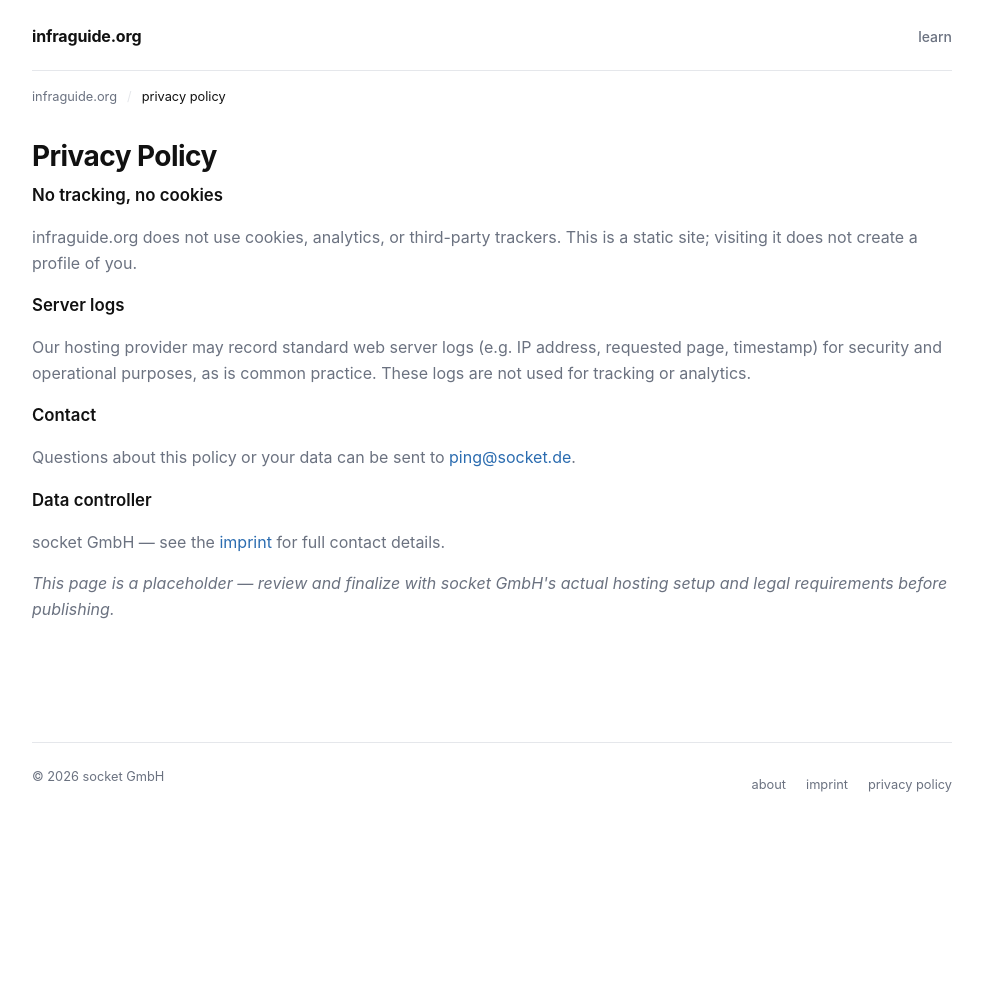
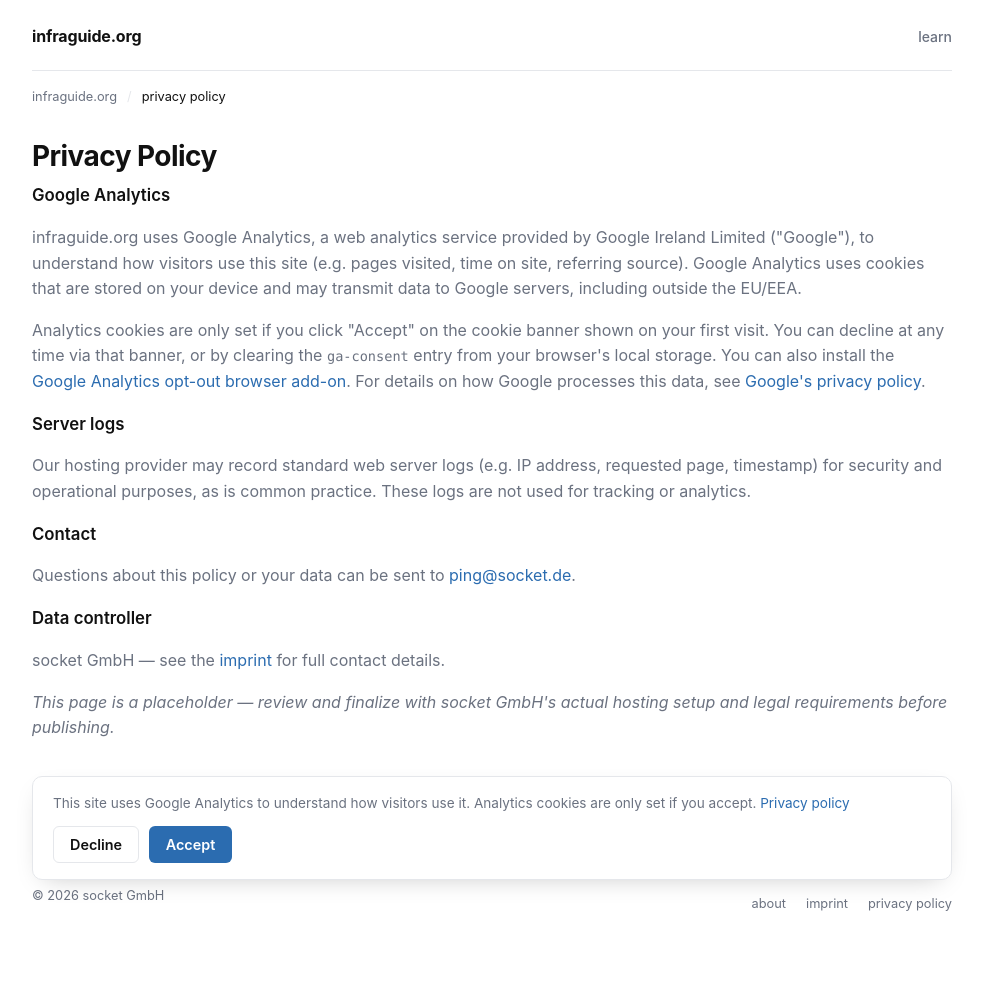
Before and after one commit to codecap/infraguide, a Jekyll site: the page built from privacy/index.md, in a window 1280 px wide. Shown: the whole page, without its empty margins (148-1131 px from the left). Built offline with Jekyll 4.4.1, drawn with Linux system fonts in a browser that asks for light colours; before the commit the page ends 900 px from its top, so only the background shows below that.

Commit message:
Add consent-gated Google Analytics
GA4 (G-BNHX3DX017) only loads after a visitor accepts the cookie
banner; choice is remembered in localStorage. Privacy policy updated
to match the actual consent flow.

Co-Authored-By: Claude Sonnet 5 <noreply@anthropic.com>

```diff
--- a/_layouts/default.html
+++ b/_layouts/default.html
@@ -43,5 +43,57 @@
       </nav>
     </div>
   </footer>
+
+  <div id="cookie-consent" class="cookie-consent" hidden>
+    <p>
+      This site uses Google Analytics to understand how visitors use it.
+      Analytics cookies are only set if you accept.
+      <a href="{{ '/privacy/' | relative_url }}">Privacy policy</a>
+    </p>
+    <div class="cookie-consent-actions">
+      <button type="button" class="btn btn--ghost" data-consent="decline">Decline</button>
+      <button type="button" class="btn btn--primary" data-consent="accept">Accept</button>
+    </div>
+  </div>
+
+  <script>
+    (function () {
+      var GA_ID = 'G-BNHX3DX017';
+      var STORAGE_KEY = 'ga-consent';
+
+      function loadGA() {
+        var s = document.createElement('script');
+        s.async = true;
+        s.src = 'https://www.googletagmanager.com/gtag/js?id=' + GA_ID;
+        document.head.appendChild(s);
+
+        window.dataLayer = window.dataLayer || [];
+        function gtag() { dataLayer.push(arguments); }
+        window.gtag = gtag;
+        gtag('js', new Date());
+        gtag('config', GA_ID);
+      }
+
+      var consent = localStorage.getItem(STORAGE_KEY);
+      if (consent === 'granted') {
+        loadGA();
+        return;
+      }
+      if (consent === 'denied') {
+        return;
+      }
+
+      var banner = document.getElementById('cookie-consent');
+      if (!banner) return;
+      banner.hidden = false;
+      banner.addEventListener('click', function (e) {
+        var action = e.target.getAttribute('data-consent');
+        if (!action) return;
+        localStorage.setItem(STORAGE_KEY, action === 'accept' ? 'granted' : 'denied');
+        if (action === 'accept') loadGA();
+        banner.hidden = true;
+      });
+    })();
+  </script>
 </body>
 </html>
--- a/assets/style.css
+++ b/assets/style.css
@@ -686,6 +686,50 @@ footer a:hover {
   color: var(--color-accent);
 }
 
+/* Cookie consent */
+
+.cookie-consent {
+  position: fixed;
+  left: 1.25rem;
+  right: 1.25rem;
+  bottom: 1.25rem;
+  z-index: 100;
+  display: flex;
+  align-items: center;
+  justify-content: space-between;
+  flex-wrap: wrap;
+  gap: 0.75rem 1.5rem;
+  max-width: calc(var(--max-width) - 2.5rem);
+  margin: 0 auto;
+  padding: 1rem 1.25rem;
+  background: var(--color-bg);
+  border: 1px solid var(--color-border);
+  border-radius: var(--radius);
+  box-shadow: 0 8px 24px -12px rgba(0, 0, 0, 0.25);
+}
+
+.cookie-consent p {
+  font-size: 0.85rem;
+  color: var(--color-muted);
+  margin: 0;
+}
+
+.cookie-consent-actions {
+  display: flex;
+  gap: 0.6rem;
+  flex-shrink: 0;
+}
+
+.cookie-consent-actions .btn {
+  font-family: inherit;
+  font-size: 0.9rem;
+  cursor: pointer;
+}
+
+.cookie-consent-actions .btn--ghost {
+  background: transparent;
+}
+
 /* Responsive */
 
 @media (max-width: 720px) {
--- a/privacy/index.md
+++ b/privacy/index.md
@@ -8,10 +8,23 @@ breadcrumbs:
 <div class="section">
   <h1>Privacy Policy</h1>
 
-  <h2>No tracking, no cookies</h2>
+  <h2>Google Analytics</h2>
   <p>
-    infraguide.org does not use cookies, analytics, or third-party trackers.
-    This is a static site; visiting it does not create a profile of you.
+    infraguide.org uses Google Analytics, a web analytics service provided
+    by Google Ireland Limited ("Google"), to understand how visitors use
+    this site (e.g. pages visited, time on site, referring source). Google
+    Analytics uses cookies that are stored on your device and may transmit
+    data to Google servers, including outside the EU/EEA.
+  </p>
+  <p>
+    Analytics cookies are only set if you click "Accept" on the cookie
+    banner shown on your first visit. You can decline at any time via that
+    banner, or by clearing the <code>ga-consent</code> entry from your
+    browser's local storage. You can also install the
+    <a href="https://tools.google.com/dlpage/gaoptout">Google Analytics
+    opt-out browser add-on</a>. For details on how Google processes this
+    data, see <a href="https://policies.google.com/privacy">Google's
+    privacy policy</a>.
   </p>
 
   <h2>Server logs</h2>
```
